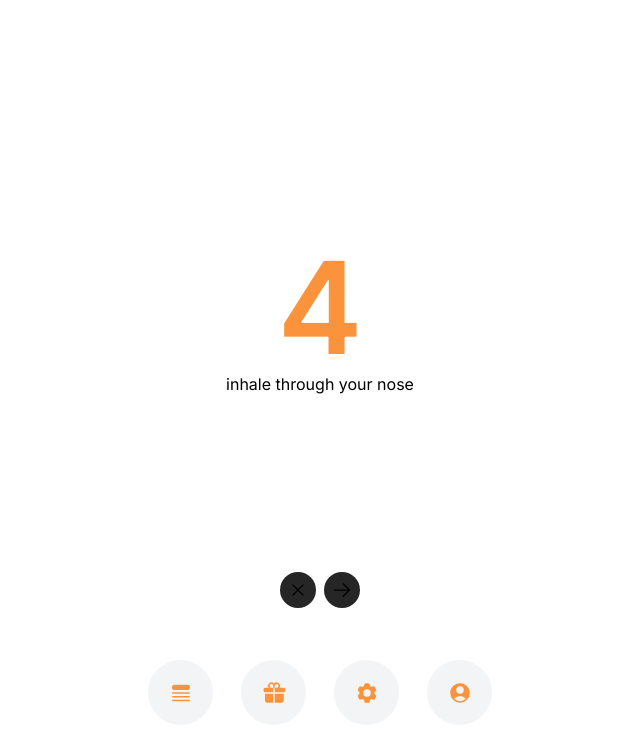
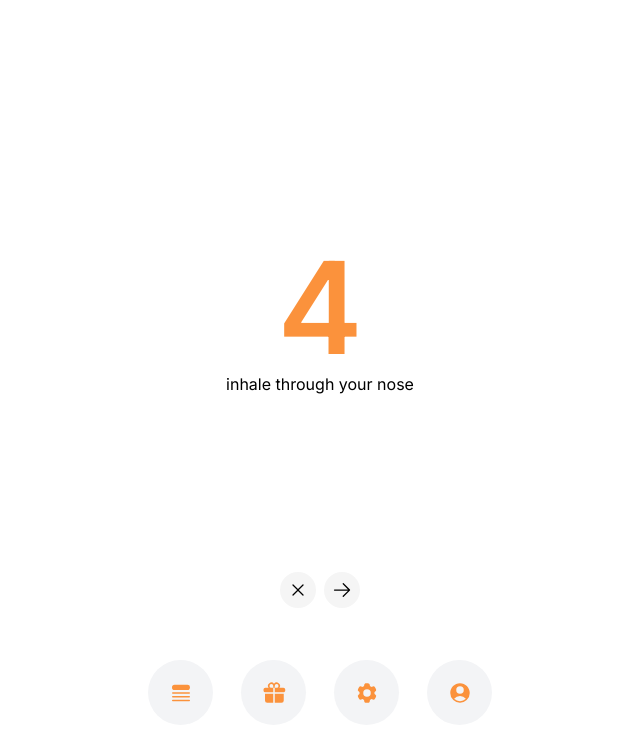
Before and after one commit to GrandeJames/bryzi, a Next.js app: page / in a window 1280 px wide. Both pictures are taken after a click on the button "start". Shown: the top 742 px of the page, without its empty margins (320-960 px from the left). Built offline with nearby package versions, Linux system fonts and the light colour scheme.

Commit message:
Fix light mode styles

```diff
--- a/src/app/ui/Visual.tsx
+++ b/src/app/ui/Visual.tsx
@@ -24,7 +24,9 @@ function Visual({
 
   return (
     <>
-      <p className="text-gray-200">Focus on the object for {VISUAL_FOCUS_TIME_SECONDS} seconds </p>
+      <p className="dark:text-gray-200 text-gray-900">
+        Focus on the object for {VISUAL_FOCUS_TIME_SECONDS} seconds{" "}
+      </p>
       <div className="flex items-center justify-center h-[300px]">
         <div className="rounded-full bg-orange-400 size-10"></div>
       </div>
--- a/src/components/ExitStage.tsx
+++ b/src/components/ExitStage.tsx
@@ -1,6 +1,9 @@
 function ExitStage({ handleExitStage: handleExitStage }: { handleExitStage: () => void }) {
   return (
-    <button onClick={handleExitStage} className="rounded-full bg-neutral-800 p-2">
+    <button
+      onClick={handleExitStage}
+      className="rounded-full dark:bg-neutral-800 bg-neutral-100 p-2"
+    >
       <svg
         xmlns="http://www.w3.org/2000/svg"
         viewBox="0 0 24 24"
--- a/src/components/SkipStage.tsx
+++ b/src/components/SkipStage.tsx
@@ -1,6 +1,9 @@
 function SkipStage({ handleSkipStage }: { handleSkipStage: () => void }) {
   return (
-    <button onClick={handleSkipStage} className="rounded-full bg-neutral-800 p-2">
+    <button
+      onClick={handleSkipStage}
+      className="rounded-full dark:bg-neutral-800 bg-neutral-100 p-2"
+    >
       <svg
         xmlns="http://www.w3.org/2000/svg"
         viewBox="0 0 24 24"
```
